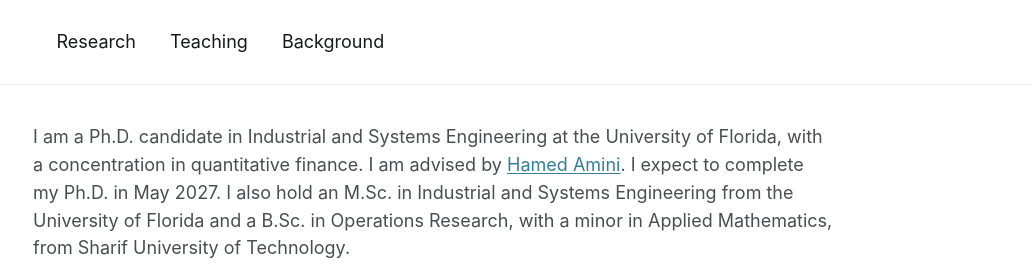
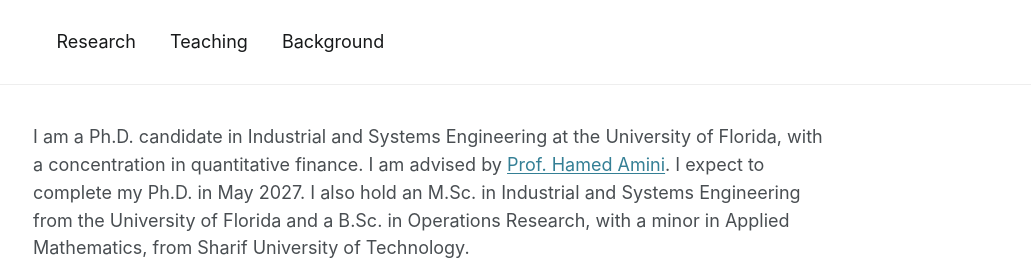
Before and after one commit to ebrahimiamir/ebrahimiamir.github.io, a plain HTML site: page index.html in a window 1280 px wide. Shown: the top 280 px of the page, 249-1280 px from the left. Drawn offline with Linux system fonts and the light colour scheme.

Commit message:
Use Prof. Hamed Amini in homepage biography

```diff
--- a/index.html
+++ b/index.html
@@ -11,7 +11,7 @@
 <div class="profile-bio"><h2>Amirmohammad Ebrahimi</h2><p>Ph.D. candidate in Industrial and Systems Engineering at the University of Florida</p></div>
 <ul class="profile-links"><li><span class="icon" aria-hidden="true">⌖</span> Gainesville, FL</li><li><a href="mailto:a.ebrahimi@ufl.edu"><span class="icon" aria-hidden="true">✉</span> Email</a></li><li><a href="https://www.linkedin.com/in/amirmohammadebrahimii/"><span class="icon linkedin" aria-hidden="true">in</span> LinkedIn</a></li><li><a href="https://scholar.google.com/citations?user=lrDKehcAAAAJ&amp;hl=en"><span class="icon" aria-hidden="true">🎓</span> Google Scholar</a></li><li><a href="https://orcid.org/0009-0005-6780-6003"><span class="icon orcid" aria-hidden="true">iD</span> ORCID</a></li><li><a href="https://papers.ssrn.com/sol3/cf_dev/AbsByAuth.cfm?per_id=6930843"><span class="icon" aria-hidden="true">↗</span> SSRN</a></li></ul></aside>
 <main id="main" class="page-content"><h1 class="sr-only">About Amirmohammad Ebrahimi</h1>
-<p>I am a Ph.D. candidate in Industrial and Systems Engineering at the University of Florida, with a concentration in quantitative finance. I am advised by <a href="https://aminiha.github.io/">Hamed Amini</a>. I expect to complete my Ph.D. in May 2027. I also hold an M.Sc. in Industrial and Systems Engineering from the University of Florida and a B.Sc. in Operations Research, with a minor in Applied Mathematics, from Sharif University of Technology.</p>
+<p>I am a Ph.D. candidate in Industrial and Systems Engineering at the University of Florida, with a concentration in quantitative finance. I am advised by <a href="https://aminiha.github.io/">Prof. Hamed Amini</a>. I expect to complete my Ph.D. in May 2027. I also hold an M.Sc. in Industrial and Systems Engineering from the University of Florida and a B.Sc. in Operations Research, with a minor in Applied Mathematics, from Sharif University of Technology.</p>
 <p>My research lies at the intersection of operations management and quantitative finance. I study how firms and investors can make better decisions under uncertainty, with a focus on supply chain resilience, portfolio selection, and systemic risk. Using data-driven optimization and machine learning, I examine how financial distress propagates through supply chain networks, how targeted interventions can limit cascading losses, and how investors can construct portfolios when returns exhibit extreme outcomes. My goal is to connect rigorous analytical methods with practical decisions about risk and resource allocation.</p>
 <p>You can find my publications and ongoing work on the <a href="research/">Research page</a>.</p>
 <section aria-labelledby="upcoming-talks"><h2 id="upcoming-talks">Upcoming Talks</h2>
```
